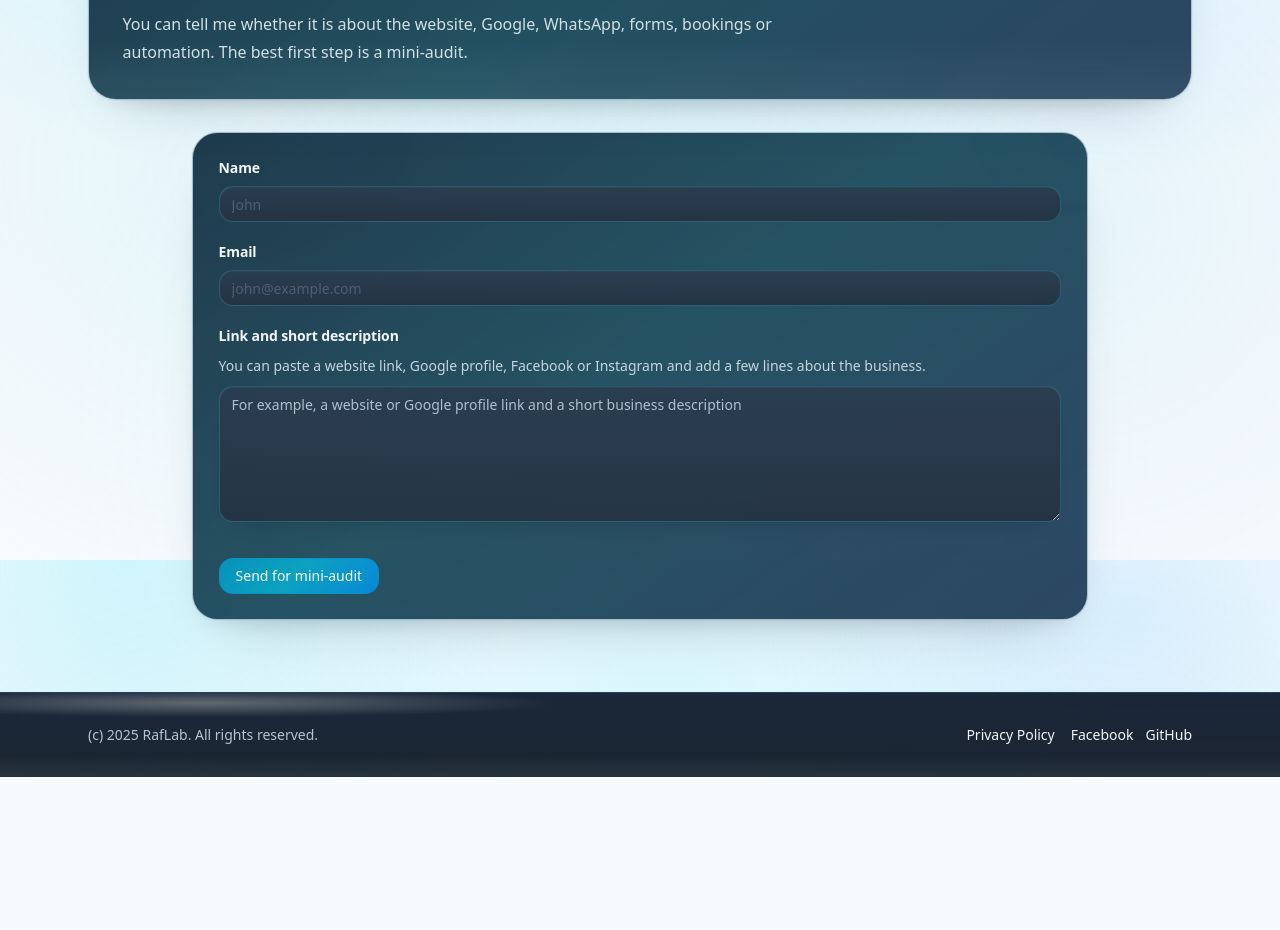
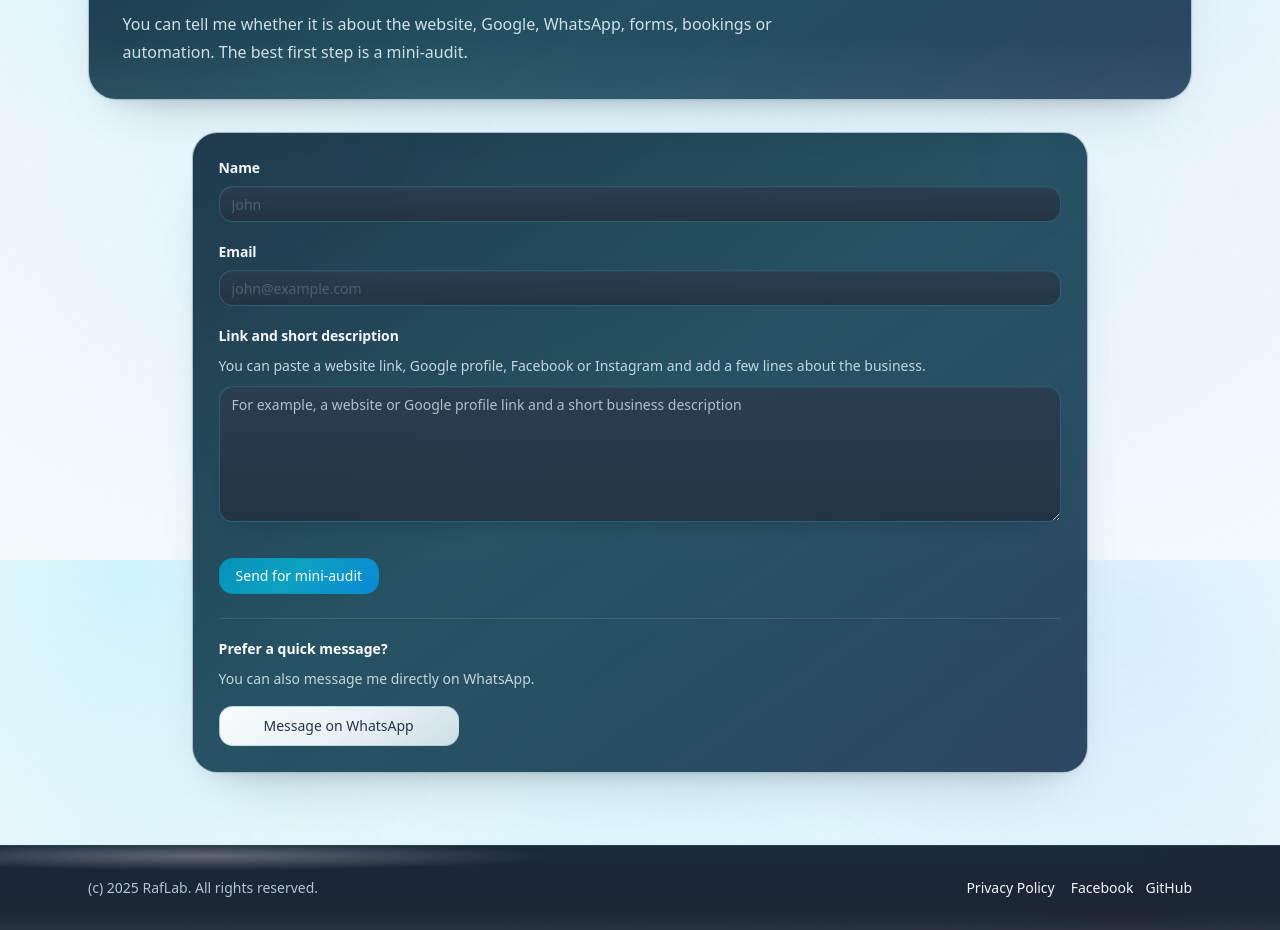
Before and after one commit to rafaraf75/ai-site-mvp, a Next.js app: page /en/contact in a window 1280 px wide. Shown: the part 240-1170 px from the top of the page. Before the commit the page ends 1017 px from the top, so only its background shows below. Built offline with nearby package versions, Linux system fonts and the light colour scheme; no server answers.

Commit message:
feat(whatsapp): localize CTA and show it conditionally

```diff
--- a/app/(site)/[locale]/contact/page.tsx
+++ b/app/(site)/[locale]/contact/page.tsx
@@ -1,13 +1,21 @@
+import {Button} from "@/components/ui/button";
 import ContactForm, {type ContactFormMessages} from "@/components/sections/ContactForm";
 
 export default async function ContactPage({params}: {params: Promise<{locale: string}>}) {
   const {locale} = await params;
+  const whatsappUrl = process.env.NEXT_PUBLIC_WHATSAPP_URL?.trim();
   const messages = (await import(`@/locales/${locale}.json`)).default as {
     contactPage: {
       title: string;
       description: string;
     };
     contactForm: ContactFormMessages;
+    whatsapp: {
+      ariaLabel: string;
+      contactIntro: string;
+      contactText: string;
+      contactCta: string;
+    };
   };
 
   return (
@@ -25,6 +33,25 @@ export default async function ContactPage({params}: {params: Promise<{locale: st
       <div className="contact-shell max-w-4xl">
         <div className="contact-form-panel">
           <ContactForm locale={locale} messages={messages.contactForm} />
+          {whatsappUrl ? (
+            <div className="mt-6 border-t border-white/10 pt-5">
+              <p className="text-sm font-semibold text-white">{messages.whatsapp.contactIntro}</p>
+              <p className="contact-form-hint mt-2 text-sm">{messages.whatsapp.contactText}</p>
+              <div className="mt-4">
+                <Button asChild size="lg" variant="secondary" className="group min-w-[15rem]">
+                  <a
+                    href={whatsappUrl}
+                    aria-label={messages.whatsapp.ariaLabel}
+                    title={messages.whatsapp.ariaLabel}
+                    target="_blank"
+                    rel="noopener noreferrer"
+                  >
+                    <span>{messages.whatsapp.contactCta}</span>
+                  </a>
+                </Button>
+              </div>
+            </div>
+          ) : null}
         </div>
       </div>
     </section>
--- a/app/(site)/[locale]/page.tsx
+++ b/app/(site)/[locale]/page.tsx
@@ -16,7 +16,6 @@ type Messages = {
     subheading: string;
     localLine: string;
     ctaPrimary: string;
-    ctaSecondary: string;
     miniAudit: {
       eyebrow: string;
       title: string;
@@ -44,6 +43,10 @@ type Messages = {
     items: ServicePreview[];
   };
   faq: { title: string; items: FaqItem[] };
+  whatsapp: {
+    label: string;
+    ariaLabel: string;
+  };
 };
 
 export default async function HomeLocale({
@@ -65,8 +68,10 @@ export default async function HomeLocale({
         secondaryCta={
           whatsappUrl
             ? {
-                label: messages.home.ctaSecondary,
+                label: messages.whatsapp.label,
                 href: whatsappUrl,
+                ariaLabel: messages.whatsapp.ariaLabel,
+                title: messages.whatsapp.ariaLabel,
                 external: true,
               }
             : undefined
--- a/components/sections/Hero.tsx
+++ b/components/sections/Hero.tsx
@@ -13,7 +13,13 @@ type Props = {
   subtitle: string;
   localLine: string;
   primaryCta: {label: string; href: string};
-  secondaryCta?: {label: string; href: string; external?: boolean};
+  secondaryCta?: {
+    label: string;
+    href: string;
+    ariaLabel?: string;
+    title?: string;
+    external?: boolean;
+  };
 };
 
 export default function Hero({title, subtitle, localLine, primaryCta, secondaryCta}: Props) {
@@ -80,7 +86,8 @@ export default function Hero({title, subtitle, localLine, primaryCta, secondaryC
                 {secondaryCta.external ? (
                   <a
                     href={secondaryCta.href}
-                    aria-label={secondaryCta.label}
+                    aria-label={secondaryCta.ariaLabel ?? secondaryCta.label}
+                    title={secondaryCta.title ?? secondaryCta.label}
                     target="_blank"
                     rel="noopener noreferrer"
                   >
@@ -94,7 +101,11 @@ export default function Hero({title, subtitle, localLine, primaryCta, secondaryC
                     </span>
                   </a>
                 ) : (
-                  <Link href={secondaryCta.href} aria-label={secondaryCta.label}>
+                  <Link
+                    href={secondaryCta.href}
+                    aria-label={secondaryCta.ariaLabel ?? secondaryCta.label}
+                    title={secondaryCta.title ?? secondaryCta.label}
+                  >
                     <span className="inline-flex items-center gap-2">
                       {secondaryCta.label}
                       <ArrowRight
--- a/locales/en.json
+++ b/locales/en.json
@@ -85,7 +85,6 @@
     "subheading": "I help local businesses improve their online presence and customer contact through a clear website, Google, WhatsApp, forms and simple automations. The best first step is a short mini-audit of the website or Google profile.",
     "localLine": "Alicante · Santa Pola · Gran Alacant · Elche · PL / ES / EN",
     "ctaPrimary": "Request a mini-audit",
-    "ctaSecondary": "Message on WhatsApp",
     "miniAudit": {
       "eyebrow": "Free mini-audit",
       "title": "Let’s check whether your business gets enquiries easily online",
@@ -283,5 +282,12 @@
     "submit": "Send for mini-audit",
     "success": "Sent. Thanks!",
     "error": "Something went wrong. Please try again."
+  },
+  "whatsapp": {
+    "label": "Message on WhatsApp",
+    "ariaLabel": "Message RafLab on WhatsApp",
+    "contactIntro": "Prefer a quick message?",
+    "contactText": "You can also message me directly on WhatsApp.",
+    "contactCta": "Message on WhatsApp"
   }
 }
--- a/locales/es.json
+++ b/locales/es.json
@@ -85,7 +85,6 @@
     "subheading": "Ayudo a negocios locales a mejorar su presencia online y el contacto con clientes mediante una web clara, Google, WhatsApp, formularios y automatizaciones sencillas. El mejor primer paso es una breve mini-auditoría de la web o del perfil de Google.",
     "localLine": "Alicante · Santa Pola · Gran Alacant · Elche · PL / ES / EN",
     "ctaPrimary": "Solicitar mini-auditoría",
-    "ctaSecondary": "Escribir por WhatsApp",
     "miniAudit": {
       "eyebrow": "Mini-auditoría gratuita",
       "title": "Comprobemos si tu negocio consigue contactos fácilmente desde internet",
@@ -283,5 +282,12 @@
     "submit": "Enviar para mini-auditoría",
     "success": "Enviado. ¡Gracias!",
     "error": "Algo salió mal. Inténtalo de nuevo."
+  },
+  "whatsapp": {
+    "label": "Escribir por WhatsApp",
+    "ariaLabel": "Escribir a RafLab por WhatsApp",
+    "contactIntro": "?Prefieres un contacto r?pido?",
+    "contactText": "Tambi?n puedes escribir directamente por WhatsApp.",
+    "contactCta": "Escribir por WhatsApp"
   }
 }
--- a/locales/pl.json
+++ b/locales/pl.json
@@ -85,7 +85,6 @@
     "subheading": "Pomagam lokalnym firmom poprawić obecność online i kontakt z klientami przez stronę internetową, Google, WhatsApp, formularze oraz proste automatyzacje. Najlepszy pierwszy krok to krótki mini-audyt strony lub profilu Google.",
     "localLine": "Alicante · Santa Pola · Gran Alacant · Elche · PL / ES / EN",
     "ctaPrimary": "Poproś o mini-audyt",
-    "ctaSecondary": "Napisz na WhatsApp",
     "miniAudit": {
       "eyebrow": "Bezpłatny mini-audyt",
       "title": "Sprawdźmy, czy Twoja firma łatwo zdobywa zapytania z internetu",
@@ -283,5 +282,12 @@
     "submit": "Wyślij do mini-audytu",
     "success": "Wysłano. Dzięki!",
     "error": "Coś poszło nie tak. Spróbuj ponownie."
+  },
+  "whatsapp": {
+    "label": "Napisz na WhatsApp",
+    "ariaLabel": "Napisz do RafLab na WhatsApp",
+    "contactIntro": "Wolisz szybki kontakt?",
+    "contactText": "Mo?esz te? napisa? bezpo?rednio przez WhatsApp.",
+    "contactCta": "Napisz na WhatsApp"
   }
 }
```
